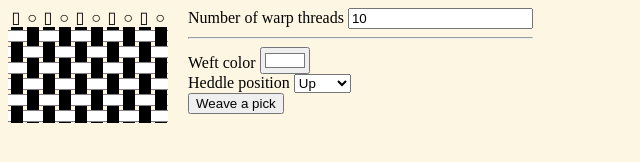
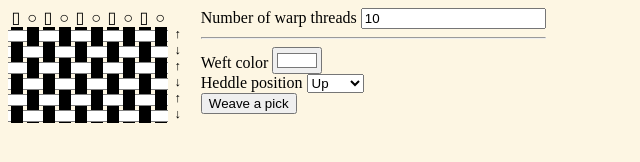
Before and after one commit to killpack/weaving, a website with bundled scripts: page public/index.html in a window 1280 px wide. Shown: the whole page, without its empty margins (0-640 px from the left). Built offline with nearby package versions, Linux system fonts and the light colour scheme.

Commit message:
Display heddle position for each row

```diff
--- a/public/style.css
+++ b/public/style.css
@@ -21,10 +21,6 @@ body {
 #visualization {
   font-size: 2em;
 }
-
-.row {
-}
-
 #visualization > .row {
   height: 1ch;
   display: flex; /* applies to children */
@@ -70,3 +66,8 @@ body {
   border-style: solid;
   border-width: 1px 0px;
 }
+
+.heddle-position-history {
+  font-size: 0.4em;
+  padding-left: 1ch;
+}
--- a/src/app.ts
+++ b/src/app.ts
@@ -10,12 +10,12 @@ enum HeddlePosition {
 
 type Thread = WarpThread|WeftThread;
 type Cross = [Thread,Thread]; // clean this up later but for now [over, under];
-type WovenRow = Array<Cross>; // what happens after a pick is completed
+type WovenRow = [HeddlePosition, Array<Cross>]; // what happens after a pick is completed
 type WeftPick = [WeftThread, HeddlePosition];
 type Threading = [Space, WarpThread]
 
 class Heddle {
-  threadings: Array<Threading> = []; // maybe it should be a map instead?
+  threadings: Array<Threading> = [];
   spaces: Array<Space> = [];
 
   constructor(ends: number) {
@@ -57,7 +57,7 @@ class WeftThread {
         row.push([warp, this]);
       }
     })
-    return row;
+    return [heddlePosition, row];
   }
 }
 
@@ -98,14 +98,10 @@ class Loom {
       wovenRows.push(weft.pick(this.heddle, heddlePosition));
     });
     return wovenRows;
-
   }
 }
 
-
-//
 // Rendering
-
 function renderHeddle(heddle: Heddle): void {
   let root = document.getElementById('heddle')!;
   root.replaceChildren();
@@ -116,7 +112,7 @@ function renderHeddle(heddle: Heddle): void {
   heddle.spaces.forEach((space) => {
     let spaceEl = document.createElement("span");
     spaceEl.innerText = (space == Space.Hole) ? "○" : "▯";
-    spaceEl.classList.add("space");
+    spaceEl.className = "space";
     rowEl.appendChild(spaceEl);
   });
 
@@ -126,10 +122,10 @@ function renderHeddle(heddle: Heddle): void {
 function render(wovenRows: Array<WovenRow>): void {
   let root = document.getElementById('visualization')!;
   root.replaceChildren();
-  wovenRows.forEach((wovenRow) => {
+  wovenRows.forEach(([heddlePosition, crosses]) => {
     let rowEl = document.createElement("div");
     rowEl.className = "row";
-    wovenRow.forEach(([overThread, underThread]) => {
+    crosses.forEach(([overThread, underThread]) => {
       let crossEl = document.createElement("span");
       crossEl.className = "cross";
       let overEl = overUnderEl(overThread, "over");
@@ -139,6 +135,14 @@ function render(wovenRows: Array<WovenRow>): void {
 
       rowEl.appendChild(crossEl);
     })
+    let heddlePositionEl = document.createElement("span");
+    heddlePositionEl.className = "heddle-position-history";
+    if (heddlePosition == HeddlePosition.Up) {
+      heddlePositionEl.innerText = "↑";
+    } else {
+      heddlePositionEl.innerText = "↓";
+    }
+    rowEl.appendChild(heddlePositionEl);
     root.appendChild(rowEl);
   })
 }
```
